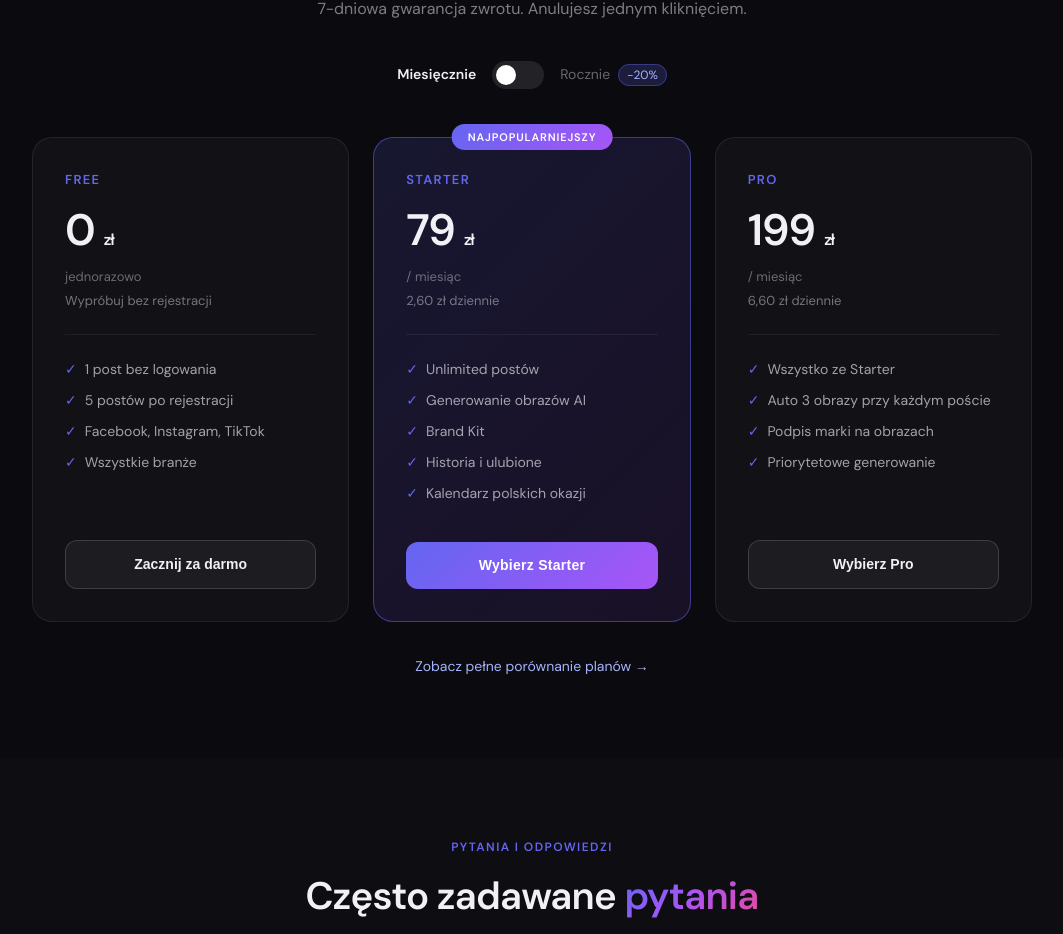
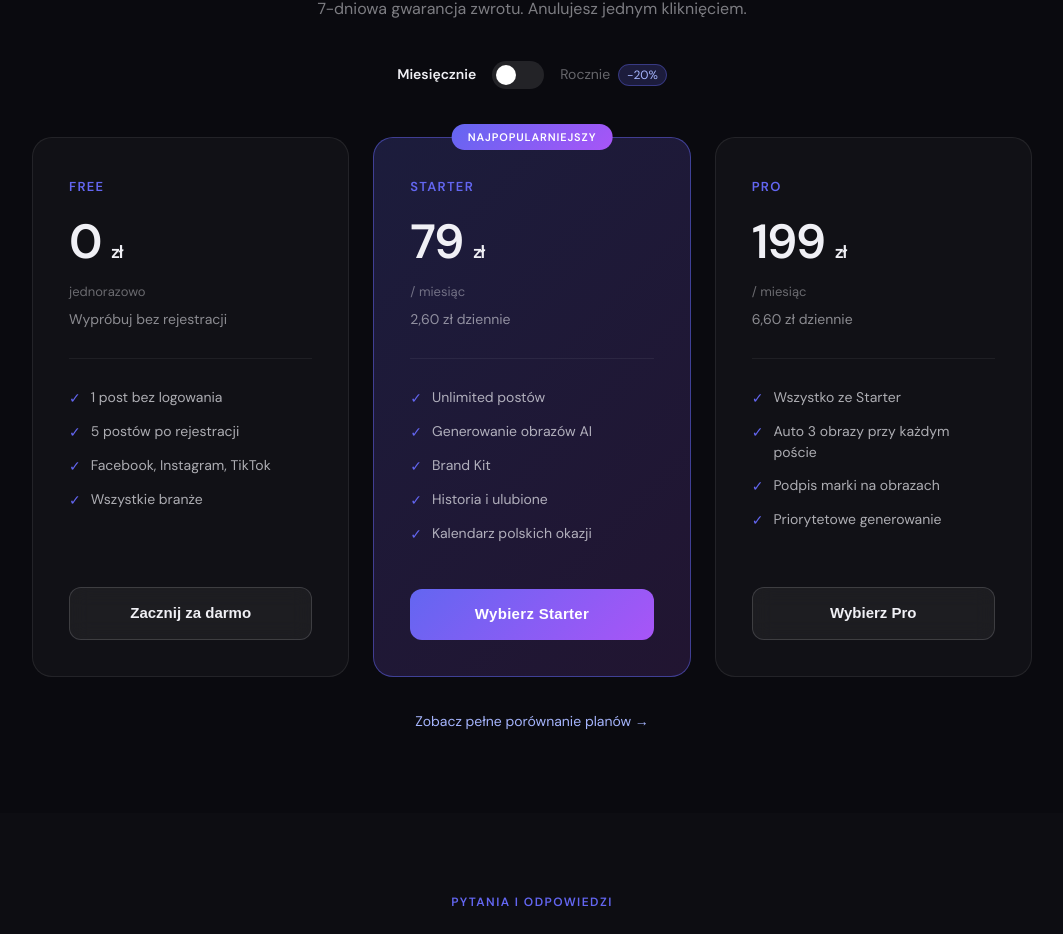
Before and after one commit to PostujTo/postujto, a Next.js app: page / in a window 1280 px wide. Shown: the part 5276-6210 px from the top of the page, without its empty margins (108-1171 px from the left). Built offline with nearby package versions, Linux system fonts and the light colour scheme; no server answers.

Commit message:
UI: zaktualizowany wygląd kart w cennimu

```diff
--- a/app/page.tsx
+++ b/app/page.tsx
@@ -676,9 +676,9 @@ export default function LandingPage() {
   },
   {
     name: 'Starter',
-    price: '79',
-    period: '/ miesiąc',
-    desc: '2,60 zł dziennie',
+    price: landingBilling === 'monthly' ? '79' : '63',
+    period: landingBilling === 'monthly' ? '/ miesiąc' : '/ miesiąc • płacisz 756 zł/rok',
+    desc: landingBilling === 'monthly' ? '2,60 zł dziennie' : 'Oszczędzasz 192 zł rocznie',
     features: ['Unlimited postów', 'Generowanie obrazów AI', 'Brand Kit', 'Historia i ulubione', 'Kalendarz polskich okazji'],
     featured: true,
     badge: 'NAJPOPULARNIEJSZY',
@@ -687,36 +687,38 @@ export default function LandingPage() {
   },
   {
     name: 'Pro',
-    price: '199',
-    period: '/ miesiąc',
-    desc: '6,60 zł dziennie',
+    price: landingBilling === 'monthly' ? '199' : '159',
+    period: landingBilling === 'monthly' ? '/ miesiąc' : '/ miesiąc • płacisz 1908 zł/rok',
+    desc: landingBilling === 'monthly' ? '6,60 zł dziennie' : 'Oszczędzasz 480 zł rocznie',
     features: ['Wszystko ze Starter', 'Auto 3 obrazy przy każdym poście', 'Podpis marki na obrazach', 'Priorytetowe generowanie'],
     featured: false,
     href: '/pricing',
     cta: 'Wybierz Pro',
   },
 ].map((plan, i) => (
-        <div key={i} style={{ borderRadius: 20, padding: 32, border: plan.featured ? '1px solid rgba(99,102,241,0.5)' : '1px solid rgba(255,255,255,0.08)', background: plan.featured ? 'linear-gradient(135deg, rgba(99,102,241,0.15), rgba(168,85,247,0.1))' : 'rgba(255,255,255,0.03)', position: 'relative', display: 'flex', flexDirection: 'column' }}>
+        <div key={i} style={{ borderRadius: 20, padding: 36, border: plan.featured ? '1px solid rgba(99,102,241,0.5)' : '1px solid rgba(255,255,255,0.08)', background: plan.featured ? 'linear-gradient(135deg, rgba(99,102,241,0.2), rgba(168,85,247,0.15))' : 'rgba(255,255,255,0.03)', position: 'relative', display: 'flex', flexDirection: 'column' }}>
   {plan.badge && (
     <div style={{ position: 'absolute', top: -14, left: '50%', transform: 'translateX(-50%)', background: 'linear-gradient(135deg, #6366f1, #a855f7)', padding: '5px 16px', borderRadius: 100, fontSize: 11, fontWeight: 700, letterSpacing: '0.08em', color: 'white', whiteSpace: 'nowrap' }}>
       {plan.badge}
     </div>
   )}
-          <div style={{ fontSize: 13, fontWeight: 700, color: '#6366f1', letterSpacing: '0.1em', textTransform: 'uppercase', marginBottom: 8 }}>{plan.name}</div>
+  <div style={{ marginBottom: 8 }}>
+    <span style={{ fontSize: 13, fontWeight: 700, color: '#6366f1', letterSpacing: '0.1em', textTransform: 'uppercase' }}>{plan.name}</span>
+  </div>
   <div style={{ marginBottom: 4 }}>
-            <span style={{ fontSize: 44, fontWeight: 800, letterSpacing: '-0.03em', color: '#f0f0f5' }}>{plan.price} <span style={{ fontSize: 16 }}>zł</span></span>
+    <span style={{ fontSize: 48, fontWeight: 800, letterSpacing: '-0.03em', color: '#f0f0f5' }}>{plan.price} <span style={{ fontSize: 18 }}>zł</span></span>
   </div>
-          <div style={{ fontSize: 13, color: 'rgba(240,240,245,0.4)', marginBottom: 4 }}>{plan.period}</div>
-          <div style={{ fontSize: 13, color: plan.featured && landingBilling === 'annual' ? '#4ade80' : 'rgba(240,240,245,0.45)', marginBottom: 24, paddingBottom: 24, borderBottom: '1px solid rgba(255,255,255,0.06)', fontWeight: plan.featured && landingBilling === 'annual' ? 600 : 400 }}>{plan.desc}</div>
-          <ul style={{ listStyle: 'none', marginBottom: 28, flex: 1 }}>
+  <div style={{ fontSize: 13, color: 'rgba(240,240,245,0.4)', marginBottom: 8 }}>{plan.period}</div>
+  <div style={{ fontSize: 14, color: plan.featured && landingBilling === 'annual' ? '#4ade80' : 'rgba(240,240,245,0.55)', marginBottom: 28, paddingBottom: 28, borderBottom: '1px solid rgba(255,255,255,0.06)', fontWeight: plan.featured && landingBilling === 'annual' ? 600 : 400 }}>{plan.desc}</div>
+  <ul style={{ listStyle: 'none', marginBottom: 32, flex: 1 }}>
     {plan.features.map((f, fi) => (
-              <li key={fi} style={{ display: 'flex', gap: 8, marginBottom: 10, fontSize: 14, color: 'rgba(240,240,245,0.65)' }}>
-                <span style={{ color: '#6366f1', flexShrink: 0 }}>✓</span>{f}
+      <li key={fi} style={{ display: 'flex', gap: 10, marginBottom: 12, fontSize: 14, color: 'rgba(240,240,245,0.7)' }}>
+        <span style={{ color: '#6366f1', flexShrink: 0, marginTop: 1 }}>✓</span>{f}
       </li>
     ))}
   </ul>
   <Link href={plan.href}>
-            <button className={plan.featured ? 'btn-primary' : 'btn-secondary'} style={{ width: '100%', padding: '13px', borderRadius: 12, fontSize: 14, border: plan.featured ? 'none' : '1px solid rgba(255,255,255,0.15)', cursor: 'pointer' }}>
+    <button className={plan.featured ? 'btn-primary' : 'btn-secondary'} style={{ width: '100%', padding: '14px', borderRadius: 12, fontSize: 15, border: plan.featured ? 'none' : '1px solid rgba(255,255,255,0.15)', cursor: 'pointer' }}>
       {plan.cta}
     </button>
   </Link>
```
Lines whose indentation alone changed are shown as unchanged.
